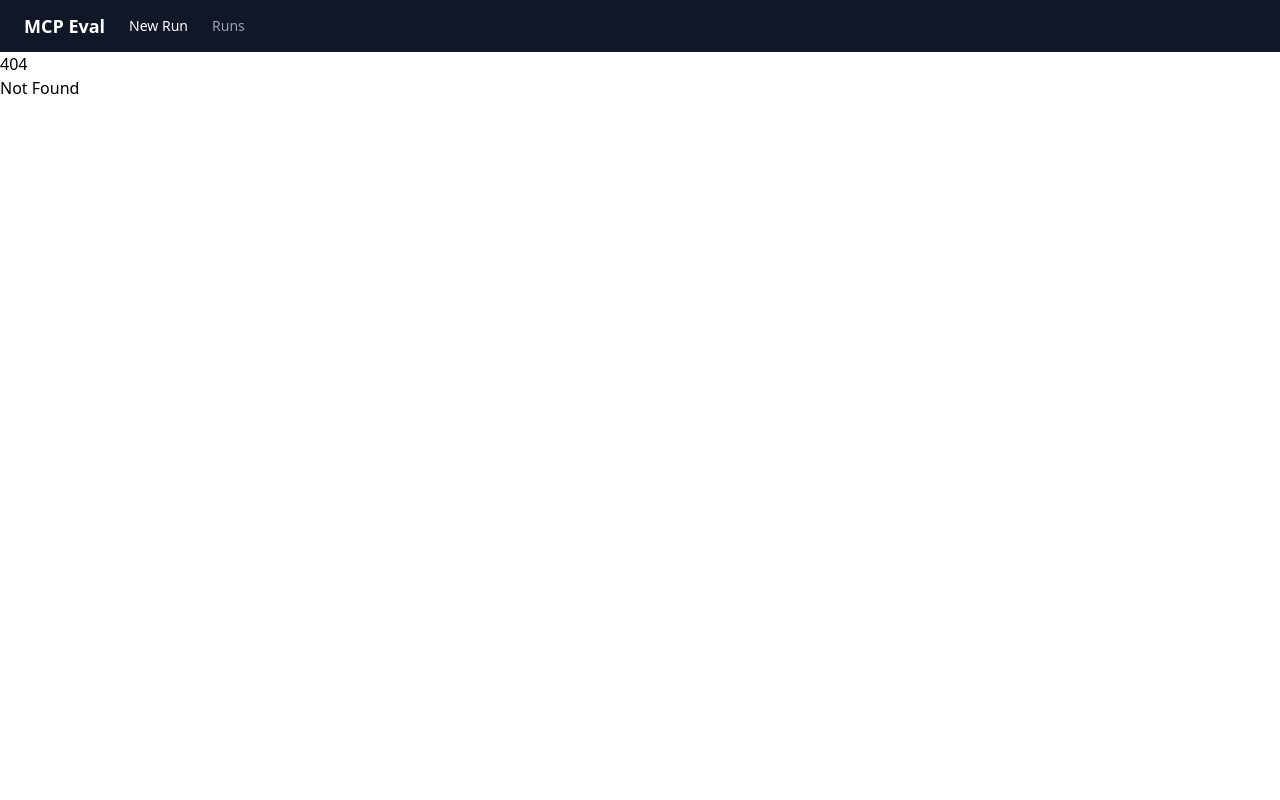
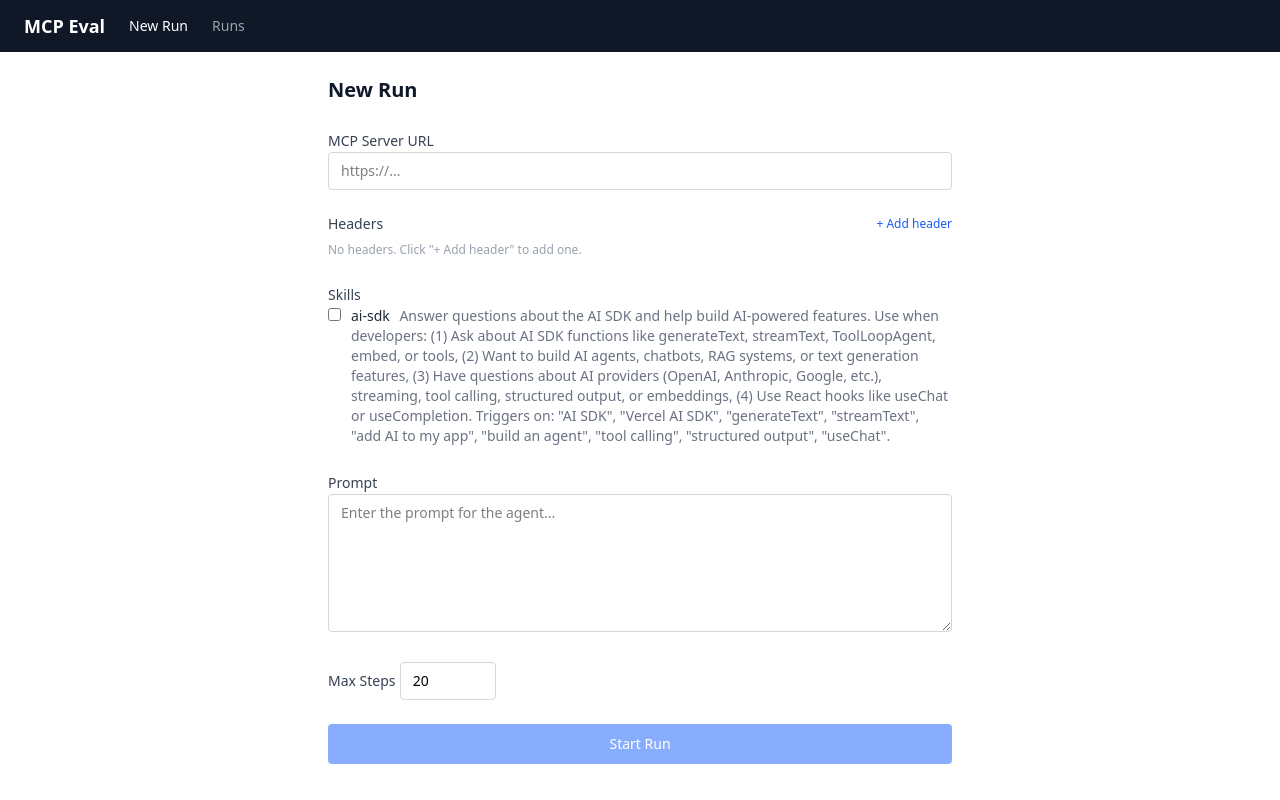
Before and after one commit to rmccownISoft/claude-visual-review, a SvelteKit app: page / in a window 1280 px wide. Before the commit this address had no page. Built offline with nearby package versions, Linux system fonts and the light colour scheme.

Commit message:
feat: add main page

```diff
--- /dev/null
+++ b/src/routes/+page.server.ts
@@ -0,0 +1,6 @@
+import { listSkills } from "$lib/server/skills"
+import type { PageServerLoad } from "./$types"
+
+export const load: PageServerLoad = async() => {
+    return { skills: await listSkills() }
+}
--- /dev/null
+++ b/src/routes/+page.svelte
@@ -0,0 +1,210 @@
+<script lang="ts">
+    import { goto } from '$app/navigation'
+    import { SvelteSet } from 'svelte/reactivity'
+    import type { PageData } from './$types'
+
+    let { data }: { data: PageData } = $props()
+
+    let url = $state('')
+    let headers = $state<{ key: string; value: string }[]>([])
+    let selectedSkillNames = $state(new SvelteSet<string>())
+    let prompt = $state('')
+    let maxSteps = $state(20)
+    let running = $state(false)
+    let streamOutput = $state('')
+    let runError = $state<string | null>(null)
+
+    function toggleSkill(name: string) {
+        selectedSkillNames.has(name) ? selectedSkillNames.delete(name) : selectedSkillNames.add(name)
+    }
+
+    function addHeader() {
+        headers = [...headers, { key: '', value: '' }]
+    }
+
+    function removeHeader(i: number) {
+        headers = headers.filter((_, j) => j !== i)
+    }
+
+    async function startRun() {
+        running = true
+        streamOutput = ''
+        runError = null
+        let capturedRunId: string | null = null
+
+        const mcpHeaders = Object.fromEntries(
+            headers.filter(h => h.key.trim()).map(h => [h.key.trim(), h.value])
+        )
+        const selectedSkills = data.skills.filter(s => selectedSkillNames.has(s.name))
+
+        const config = { mcpServerUrl: url, mcpHeaders, skills: selectedSkills, prompt, maxSteps }
+
+        let res: Response
+        try {
+            res = await fetch('/api/run', {
+                method: 'POST',
+                headers: { 'Content-Type': 'application/json' },
+                body: JSON.stringify({ config })
+            })
+        } catch (err) {
+            runError = `Network error: ${err instanceof Error ? err.message : String(err)}`
+            running = false
+            return
+        }
+
+        if (!res.ok) {
+            const body = await res.json().catch(() => ({}))
+            runError = body.error ?? `Server error ${res.status}`
+            running = false
+            return
+        }
+
+        const reader = res.body!.getReader()
+        const decoder = new TextDecoder()
+        let buffer = ''
+
+        while (true) {
+            const { done, value } = await reader.read()
+            if (done) break
+            buffer += decoder.decode(value, { stream: true })
+            const lines = buffer.split('\n')
+            buffer = lines.pop() ?? ''
+            for (const line of lines) {
+                if (line.startsWith('0:')) {
+                    try { streamOutput += JSON.parse(line.slice(2)) } catch {}
+                } else if (line.startsWith('2:')) {
+                    try {
+                        const parts = JSON.parse(line.slice(2)) as unknown[]
+                        for (const part of parts) {
+                            if (part && typeof part === 'object') {
+                                const p = part as Record<string, unknown>
+                                if (typeof p.runId === 'string') capturedRunId = p.runId
+                                const d = p.data
+                                if (d && typeof d === 'object' && typeof (d as Record<string, unknown>).runId === 'string')
+                                    capturedRunId = (d as Record<string, unknown>).runId as string
+                            }
+                        }
+                    } catch {}
+                }
+            }
+        }
+
+        running = false
+        if (capturedRunId) await goto(`/runs/${capturedRunId}`)
+    }
+</script>
+
+{#if running}
+    <div class="max-w-2xl mx-auto p-6 space-y-4">
+        <div class="flex items-center gap-3">
+            <div class="h-4 w-4 animate-spin rounded-full border-2 border-blue-600 border-t-transparent"></div>
+            <h2 class="text-lg font-semibold text-gray-800">Running...</h2>
+        </div>
+        {#if streamOutput}
+            <pre class="rounded border border-gray-200 bg-gray-50 p-4 text-sm text-gray-700 whitespace-pre-wrap overflow-auto max-h-96">{streamOutput}</pre>
+        {:else}
+            <p class="text-sm text-gray-400">Waiting for model output...</p>
+        {/if}
+        <p class="text-xs text-gray-400">Will redirect to run detail when complete.</p>
+    </div>
+{:else}
+    <div class="max-w-2xl mx-auto p-6 space-y-6">
+        <h1 class="text-xl font-semibold text-gray-900">New Run</h1>
+
+        {#if runError}
+            <div class="rounded border border-red-300 bg-red-50 p-3 text-sm text-red-700">{runError}</div>
+        {/if}
+
+        <div class="space-y-1">
+            <label class="text-sm font-medium text-gray-700" for="url">MCP Server URL</label>
+            <input
+                id="url"
+                bind:value={url}
+                type="url"
+                placeholder="https://..."
+                class="w-full rounded border border-gray-300 px-3 py-2 text-sm focus:outline-none focus:ring-1 focus:ring-blue-500"
+            />
+        </div>
+
+        <div class="space-y-2">
+            <div class="flex items-center justify-between">
+                <span class="text-sm font-medium text-gray-700">Headers</span>
+                <button onclick={addHeader} class="text-xs text-blue-600 hover:underline">+ Add header</button>
+            </div>
+            {#each headers as header, i (i)}
+                <div class="flex gap-2">
+                    <input
+                        bind:value={header.key}
+                        placeholder="key"
+                        class="flex-1 rounded border border-gray-300 px-3 py-1.5 text-sm focus:outline-none focus:ring-1 focus:ring-blue-500"
+                    />
+                    <input
+                        bind:value={header.value}
+                        placeholder="value"
+                        class="flex-1 rounded border border-gray-300 px-3 py-1.5 text-sm focus:outline-none focus:ring-1 focus:ring-blue-500"
+                    />
+                    <button
+                        onclick={() => removeHeader(i)}
+                        class="px-2 text-gray-400 hover:text-gray-600"
+                        aria-label="Remove header"
+                    >×</button>
+                </div>
+            {:else}
+                <p class="text-xs text-gray-400">No headers. Click "+ Add header" to add one.</p>
+            {/each}
+        </div>
+
+        {#if data.skills.length > 0}
+            <div class="space-y-2">
+                <span class="text-sm font-medium text-gray-700">Skills</span>
+                <div class="space-y-1.5">
+                    {#each data.skills as skill (skill.name)}
+                        <label class="flex cursor-pointer items-start gap-2.5">
+                            <input
+                                type="checkbox"
+                                checked={selectedSkillNames.has(skill.name)}
+                                onchange={() => toggleSkill(skill.name)}
+                                class="mt-0.5 rounded border-gray-300"
+                            />
+                            <span class="text-sm">
+                                <span class="font-medium text-gray-800">{skill.name}</span>
+                                <span class="ml-1.5 text-gray-500">{skill.description}</span>
+                            </span>
+                        </label>
+                    {/each}
+                </div>
+            </div>
+        {/if}
+
+        <div class="space-y-1">
+            <label class="text-sm font-medium text-gray-700" for="prompt">Prompt</label>
+            <textarea
+                id="prompt"
+                bind:value={prompt}
+                rows={6}
+                placeholder="Enter the prompt for the agent..."
+                class="w-full resize-y rounded border border-gray-300 px-3 py-2 text-sm focus:outline-none focus:ring-1 focus:ring-blue-500"
+            ></textarea>
+        </div>
+
+        <div class="space-y-1">
+            <label class="text-sm font-medium text-gray-700" for="maxSteps">Max Steps</label>
+            <input
+                id="maxSteps"
+                bind:value={maxSteps}
+                type="number"
+                min={1}
+                max={100}
+                class="w-24 rounded border border-gray-300 px-3 py-2 text-sm focus:outline-none focus:ring-1 focus:ring-blue-500"
+            />
+        </div>
+
+        <button
+            onclick={startRun}
+            disabled={!url.trim() || !prompt.trim()}
+            class="w-full rounded bg-blue-600 py-2.5 text-sm font-medium text-white transition-colors hover:bg-blue-700 disabled:cursor-not-allowed disabled:opacity-50"
+        >
+            Start Run
+        </button>
+    </div>
+{/if}
```
